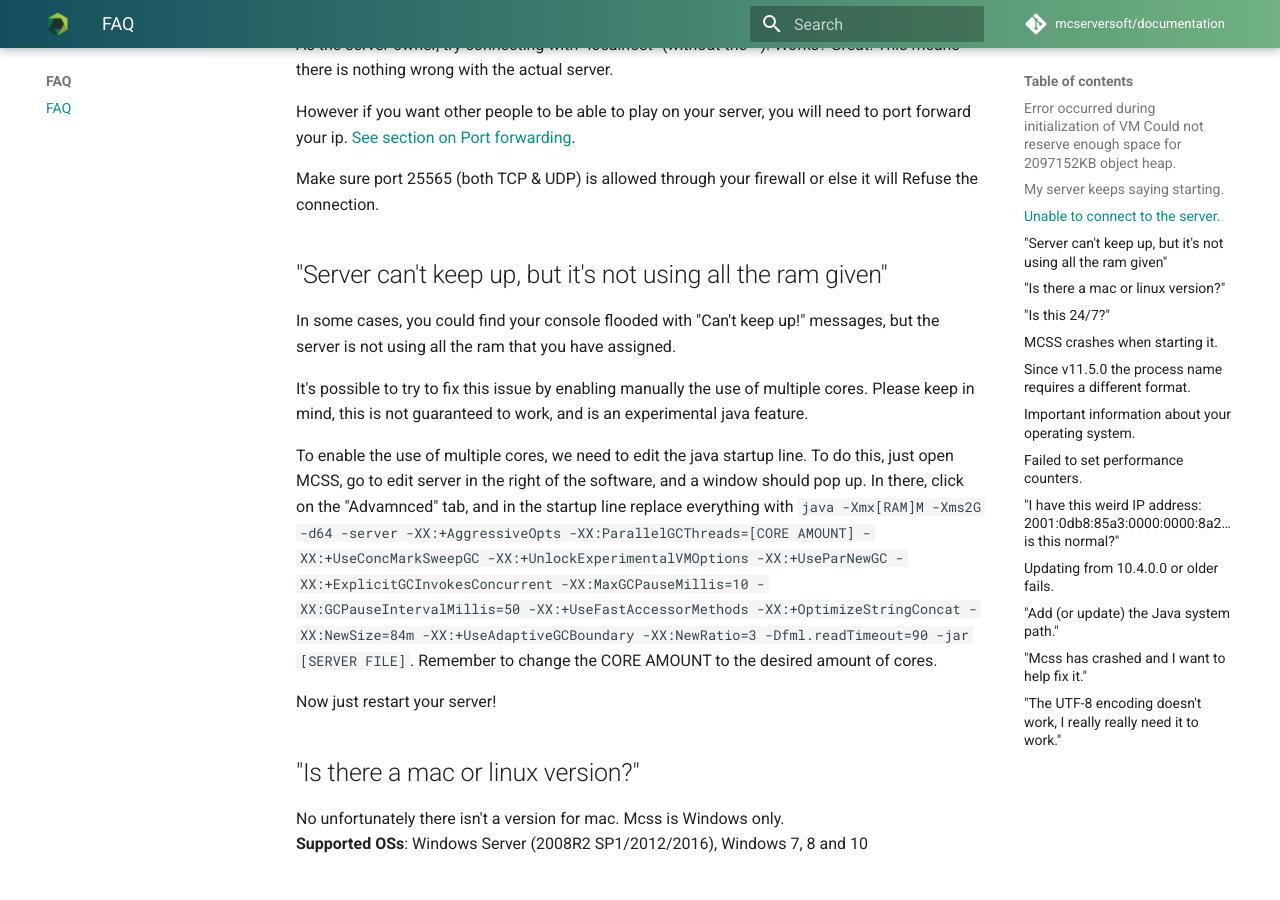
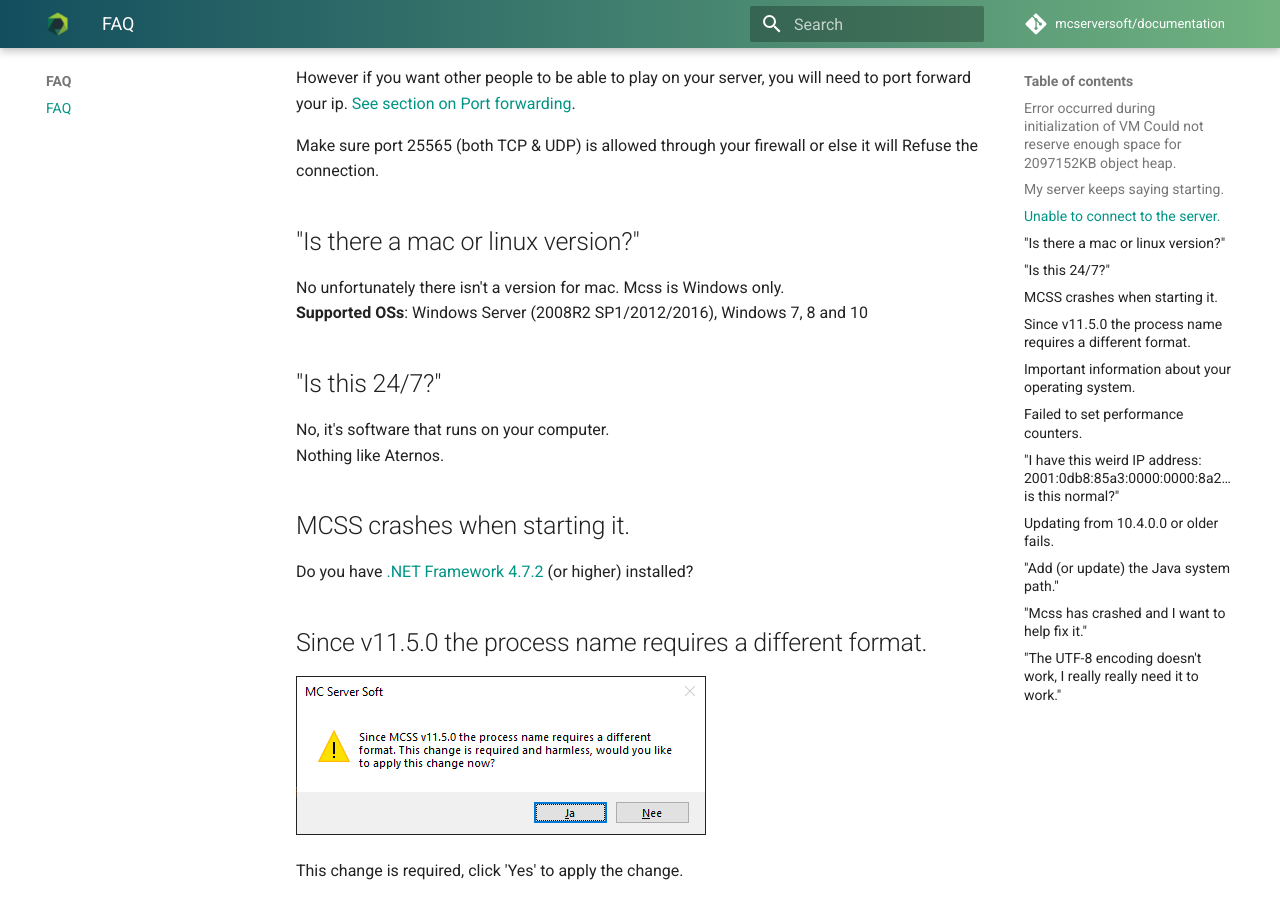
Before and after one commit to mcserversoft/documentation, an MkDocs documentation site: the page built from docs/faq.md, in a window 1280 px wide and 900 px high, scrolled down 1407 px. Built offline with MkDocs 1.6.1 and Material for MkDocs 9.7.7, drawn with Linux system fonts in a browser that asks for light colours; comment, search, counter and statistics services are not loaded; some of the changed text lies outside the part shown.

Commit message:
Revert "Added experimental multicore via java args"

````diff
--- a/docs/faq.md
+++ b/docs/faq.md
@@ -5,7 +5,6 @@
 *   [Error occurred during initialization of VM Could not reserve enough space for 2097152KB object heap.](#error-occurred-during-initialization-of-vm)
 *   [My server keeps saying starting.](#server-keeps-saying-starting)
 *   [Unable to connect to the server.](#unable-to-connect-to-the-server)
-*   [Server can't keep up, but it's not using all the ram given](#multicore)
 *   [Is there a mac or linux version?](#is-there-a-mac-version)
 *   [Is this 24/7?](#is-this-24-7)
 *   [MCSS crashes when starting it.](#mcss-crashes-when-starting-it)
@@ -17,7 +16,6 @@
 *   [Add (or update) the Java system path.](#add-update-java-path)
 *   [Mcss has crashed and I want to help fix it.](#crashed-help-dev)
 *   [The UTF-8 encoding doesn't work, I *really really* need it to work.](#utf-8)
-
 
 
 <a name="error-occurred-during-initialization-of-vm"></a>
@@ -50,19 +48,6 @@
 [See section on Port forwarding](https://mcserversoft.github.io/documentation/port-forwarding).
 
 Make sure port 25565 (both TCP & UDP) is allowed through your firewall or else it will Refuse the connection.
-
-
-<a name="multicore"></a>
-## "Server can't keep up, but it's not using all the ram given"
-
-In some cases, you could find your console flooded with "Can't keep up!" messages, but the server is not using all the ram that you have assigned.
-
-It's possible to try to fix this issue by enabling manually the use of multiple cores. Please keep in mind, this is not guaranteed to work, and is an experimental java feature.
-
-To enable the use of multiple cores, we need to edit the java startup line. To do this, just open MCSS, go to edit server in the right of the software, and a window should pop up. In there, click on the "Advamnced" tab, and in the startup line replace everything with ```java -Xmx[RAM]M -Xms2G -d64 -server -XX:+AggressiveOpts -XX:ParallelGCThreads=[CORE AMOUNT] -XX:+UseConcMarkSweepGC -XX:+UnlockExperimentalVMOptions -XX:+UseParNewGC -XX:+ExplicitGCInvokesConcurrent -XX:MaxGCPauseMillis=10 -XX:GCPauseIntervalMillis=50 -XX:+UseFastAccessorMethods -XX:+OptimizeStringConcat -XX:NewSize=84m -XX:+UseAdaptiveGCBoundary -XX:NewRatio=3 -Dfml.readTimeout=90 -jar [SERVER FILE]```. Remember to change the CORE AMOUNT to the desired amount of cores.
-
-Now just restart your server!
-
 
 <a name="is-there-a-mac-version"></a>
 ## "Is there a mac or linux version?"
````
